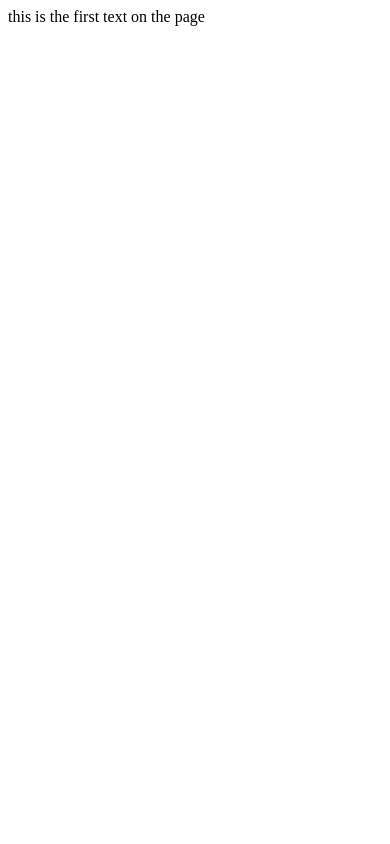
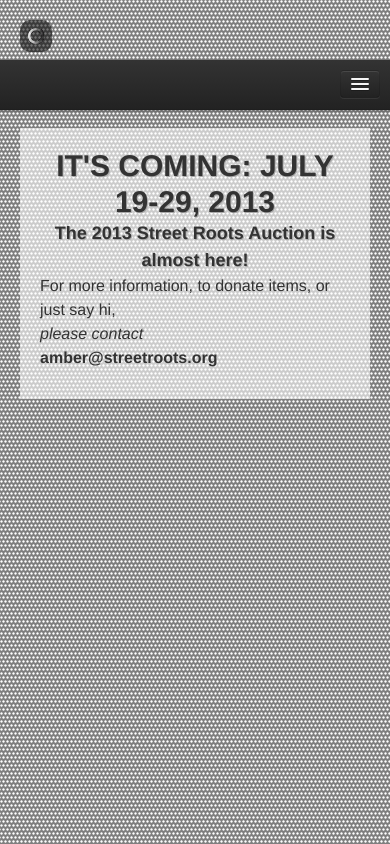
Before and after one commit to skjalf/S13, a plain HTML site: page index.html in a window 390 px wide. Drawn offline with nearby package versions, Linux system fonts and the light colour scheme.

Commit message:
updating index.html

```diff
--- a/index.html
+++ b/index.html
@@ -1 +1,76 @@
-this is the first text on the page
+<!DOCTYPE html>
+<html lang="en">
+  <head>
+    <meta charset="utf-8">
+    <title>The 2013 Street Roots Auction is coming soon!</title>
+    <meta name="viewport" content="width=device-width, initial-scale=1.0">
+    <meta name="description" content="">
+    <meta name="author" content="">
+
+    <!-- Le styles -->
+    <link href="/css/bootstrap.min.css" rel="stylesheet" />
+    <link href="/js/vegas/jquery.vegas.css" rel="stylesheet" />
+    <link href="/css/merge.css" rel="stylesheet" />
+    <style>
+      body {
+        padding-top: 60px; /* 60px to make the container go all the way to the bottom of the topbar */
+      }
+    </style>
+
+    <!-- Le HTML5 shim, for IE6-8 support of HTML5 elements -->
+    <!--[if lt IE 9]>
+      <script src="http://html5shim.googlecode.com/svn/trunk/html5.js"></script>
+    <![endif]-->
+
+    <!-- Le fav and touch icons -->
+    <link rel="shortcut icon" href="/img/favicon.ico">
+    <link rel="apple-touch-icon-precomposed" sizes="144x144" href="/ico/apple-touch-icon-144-precomposed.png">
+    <link rel="apple-touch-icon-precomposed" sizes="114x114" href="/ico/apple-touch-icon-114-precomposed.png">
+    <link rel="apple-touch-icon-precomposed" sizes="72x72" href="/ico/apple-touch-icon-72-precomposed.png">
+    <link rel="apple-touch-icon-precomposed" href="/ico/apple-touch-icon-57-precomposed.png">
+  </head>
+
+  <body data-spy="scroll" data-offset="50">
+
+    <div id="navbar" class="navbar navbar-fixed-top">
+      <div class="navbar-inner">
+        <div class="container">
+          <a class="btn btn-navbar" data-toggle="collapse" data-target=".nav-collapse">
+            <span class="icon-bar"></span>
+            <span class="icon-bar"></span>
+            <span class="icon-bar"></span>
+          </a>
+          <div class="nav-collapse">
+            <ul class="nav">
+              <li class="active"><a href="#top">2013 Street Roots Auction</a></li>
+            </ul>
+          </div><!--/.nav-collapse -->
+        </div>
+      </div>
+    </div>
+
+    <div id="main" class="container">
+
+      <section id="top" class="section">
+	<h1>IT'S COMING: JULY 19-29, 2013</h1>
+	<h3>
+          The 2013 Street Roots Auction is almost here!
+	</h3>
+
+	<p>
+	  For more information, to donate items, or just say hi,<br \>
+	  <em>please contact</em><br />
+	  <strong>amber@streetroots.org</strong>
+	</p>
+
+    </div> <!-- /container -->
+
+    <!-- Le javascript
+    ================================================== -->
+    <!-- Placed at the end of the document so the pages load faster -->
+    <script src="http://ajax.googleapis.com/ajax/libs/jquery/1.7.2/jquery.min.js"></script>
+    <script src="/js/bootstrap.min.js"></script>
+    <script src="/js/vegas/jquery.vegas.js"></script>
+    <script src="/js/merge.js"></script>
+  </body>
+</html>
```
